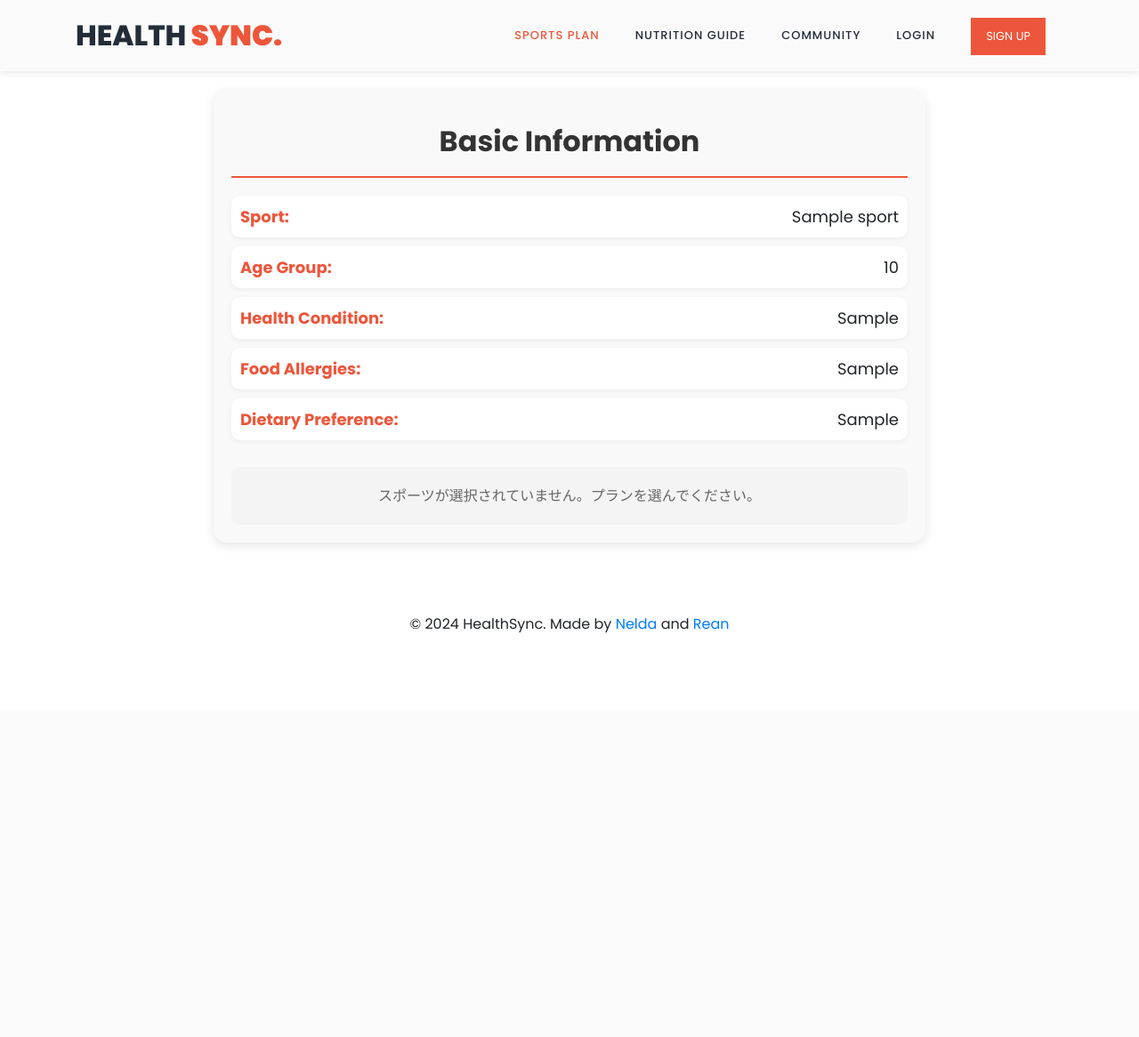
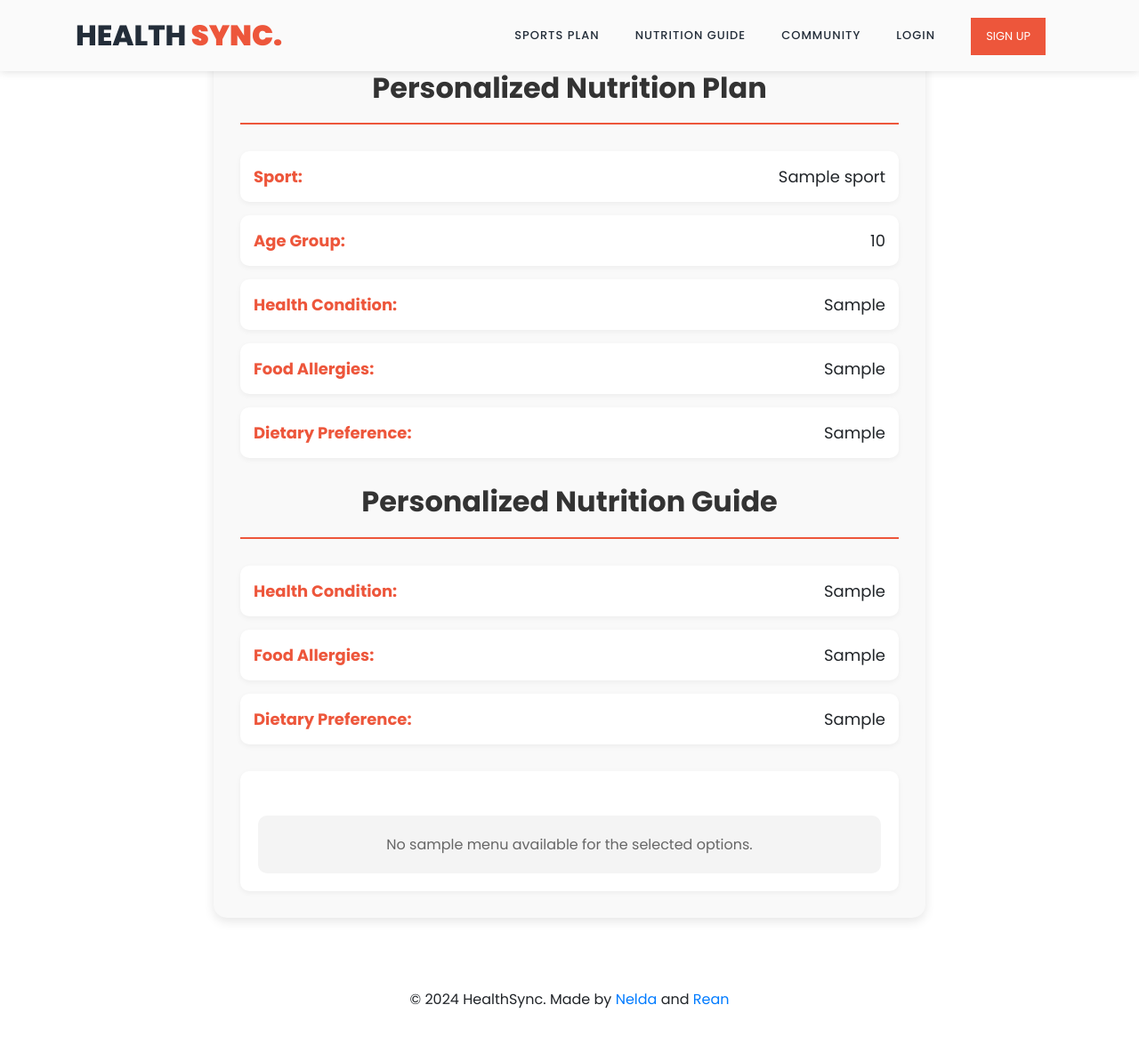
Before and after one commit to niwatorinoko/HealthSync, a Django app: template templates/authentications/nutrition_plan.html in a window 1280 px wide. Shown: the whole page at 89% size. Before the commit the page ends 712 px from the top, so only its background shows below. Run offline with Django 3.2, Linux system fonts and the light colour scheme; the template is opened without the code that fills it: most values are stand-ins (such as "Sample title", 1, 10 or a date in 2020); some libraries are stand-ins or nearby versions.

Commit message:
Fix: 栄養プランの見た目

```diff
--- a/authentications/views.py
+++ b/authentications/views.py
@@ -157,15 +157,13 @@ class NutritionPlanView(LoginRequiredMixin, TemplateView):
 
         # パーソナライズされた栄養ガイドを生成
         nutrition_guide = personalized_nutrition_guide(
-            sport=sport,
-            age_group=age_group,
             health_condition=health_condition,
             food_allergies=food_allergies,
             dietary_preference=dietary_preference
         )
 
         # Sample_Menuが辞書かどうかを確認
-        sample_menu_is_dict = isinstance(nutrition_guide.get("Sample Menu"), dict)
+        sample_menu_is_dict = isinstance(nutrition_guide.get("sample_menu"), dict)
 
         # コンテキストに栄養ガイド情報を追加
         context.update({
@@ -175,6 +173,6 @@ class NutritionPlanView(LoginRequiredMixin, TemplateView):
             'food_allergies': food_allergies,
             'dietary_preference': dietary_preference,
             'nutrition_guide': nutrition_guide,
-            'sample_menu_is_dict': sample_menu_is_dict,  # 追加
+            'sample_menu_is_dict': sample_menu_is_dict,
         })
         return context
--- a/healthsync/urls.py
+++ b/healthsync/urls.py
@@ -5,7 +5,7 @@ from django.conf.urls.static import static
 
 urlpatterns = [
     path('admin/', admin.site.urls),
-    path('accounts/', include('authentications.urls')),  # `accounts/` のルート
+    path('', include('authentications.urls')),  # `accounts/` のルート
     path('community/', include('community.urls')),  # `community/` のルート
 ]
 
--- a/static/css/templatemo-training-studio.css
+++ b/static/css/templatemo-training-studio.css
@@ -1651,8 +1651,7 @@ Yoga Foods Slider Styles
 .nutrition-guide-container {
   max-width: 800px;
   margin: 50px auto;
-  margin-top: 100px;
-  padding: 20px;
+  padding: 30px;
   background-color: #f9f9f9;
   border-radius: 15px;
   box-shadow: 0 4px 12px rgba(0, 0, 0, 0.1);
@@ -1662,9 +1661,8 @@ Yoga Foods Slider Styles
 .nutrition-title-bar {
   text-align: center;
   padding-bottom: 20px;
-  padding-top: 20px;
   border-bottom: 2px solid #ed563b;
-  margin-bottom: 20px;
+  margin-bottom: 30px;
 }
 
 .nutrition-title-bar h1 {
@@ -1678,26 +1676,74 @@ Yoga Foods Slider Styles
 .nutrition-info-list {
   list-style: none;
   padding: 0;
-  margin: 20px 0;
+  margin-bottom: 30px;
 }
 
 .nutrition-info-list li {
   font-size: 18px;
+  padding: 15px;
+  background-color: #ffffff;
+  border-radius: 10px;
+  box-shadow: 0 2px 6px rgba(0, 0, 0, 0.05);
+  display: flex;
+  justify-content: space-between;
+  margin-bottom: 15px;
+}
+
+.nutrition-info-list li strong {
+  color: #ed563b;
+}
+
+/* Nutrition Guide Section */
+.nutrition-guide-section {
+  background-color: #ffffff;
+  padding: 20px;
+  border-radius: 10px;
+  box-shadow: 0 2px 6px rgba(0, 0, 0, 0.05);
+  margin-top: 20px;
+}
+
+.nutrition-details-list {
+  list-style: none;
+  padding: 0;
+  margin-bottom: 20px;
+}
+
+.nutrition-details-list li {
+  font-size: 18px;
+  margin-bottom: 10px;
+  padding: 10px;
+  background-color: #f4f4f4;
+  border-radius: 10px;
+}
+
+/* Sample Menu */
+.sample-menu {
+  margin-top: 20px;
+}
+
+.sample-menu h3 {
+  font-size: 24px;
+  margin-bottom: 15px;
+  color: #ed563b;
+  text-align: center;
+}
+
+.sample-menu-list {
+  list-style: none;
+  padding: 0;
+}
+
+.sample-menu-list li {
+  font-size: 16px;
+  line-height: 1.6;
   margin-bottom: 10px;
   padding: 10px;
   background-color: #ffffff;
   border-radius: 10px;
   box-shadow: 0 2px 6px rgba(0, 0, 0, 0.05);
-  display: flex;
-  justify-content: space-between;
-}
-
-.nutrition-info-list li strong {
-  color: #ed563b;
-  margin-right: 10px;
-}
-
-/* No Selection Message */
+}
+
 .no-selection {
   text-align: center;
   font-size: 16px;
@@ -1707,6 +1753,7 @@ Yoga Foods Slider Styles
   border-radius: 10px;
   margin-top: 30px;
 }
+
 
 /*
 ---------------------------------------------
--- a/templates/authentications/nutrition_plan.html
+++ b/templates/authentications/nutrition_plan.html
@@ -1,12 +1,14 @@
 {% extends 'base.html' %}
+{% load static %}
 {% block content %}
-{% load static %}
 
 <div class="nutrition-guide-container">
+  <!-- タイトルバー -->
   <div class="nutrition-title-bar">
-    <h1><b>Basic Information</b></h1>
+    <h1><b>Personalized Nutrition Plan</b></h1>
   </div>
 
+  <!-- ユーザー情報の表示 -->
   <ul class="nutrition-info-list">
     <li><strong>Sport:</strong> {{ sport }}</li>
     <li><strong>Age Group:</strong> {{ age_group }}</li>
@@ -14,7 +16,6 @@
     <li><strong>Food Allergies:</strong> {{ food_allergies }}</li>
     <li><strong>Dietary Preference:</strong> {{ dietary_preference }}</li>
   </ul>
-
   {% if sport == 'running' %}
     {% include 'nutrition/running.html' %}
   {% elif sport == 'yoga' %}
@@ -23,8 +24,37 @@
     {% include 'nutrition/badminton.html' %}
   {% elif sport == 'swimming' %}
     {% include 'nutrition/swimming.html' %}
-  {% else %}
-    <p class="no-selection">スポーツが選択されていません。プランを選んでください。</p>
+  {% endif %}
+
+  <!-- パーソナライズされた栄養ガイド -->
+  {% if nutrition_guide %}
+
+  <div class="nutrition-title-bar">
+    <h1><b>Personalized Nutrition Guide</b></h1>
+  </div>
+  <ul class="nutrition-info-list">
+    <li><strong>Health Condition:</strong> {{ nutrition_guide.health_condition }}</li>
+    <li><strong>Food Allergies:</strong> {{ nutrition_guide.food_allergies }}</li>
+    <li><strong>Dietary Preference:</strong> {{ nutrition_guide.dietary_preference }}</li>
+  </ul>
+
+  <div class="nutrition-guide-section">
+    <!-- サンプルメニューの表示 -->
+    {% if sample_menu_is_dict %}
+    <div class="sample-menu">
+      <h3><b>Sample Menu</b></h3>
+      <ul class="nutrition-details-list">
+        <li><strong>Breakfast:</strong> {{ nutrition_guide.sample_menu.breakfast }}</li>
+        <li><strong>Lunch:</strong> {{ nutrition_guide.sample_menu.lunch }}</li>
+        <li><strong>Dinner:</strong> {{ nutrition_guide.sample_menu.dinner }}</li>
+        <li><strong>Snacks:</strong> {{ nutrition_guide.sample_menu.snacks }}</li>
+        <li><strong>Supplements:</strong> {{ nutrition_guide.sample_menu.supplements }}</li>
+      </ul>
+    </div>
+    {% else %}
+    <p class="no-selection">No sample menu available for the selected options.</p>
+    {% endif %}
+  </div>
   {% endif %}
 </div>
 
--- a/templates/header.html
+++ b/templates/header.html
@@ -4,19 +4,13 @@
     <div class="row">
       <div class="col-12">
         <nav class="main-nav">
-          <a href="{% url 'authentications:index' %}" class="logo"
-            >Health<em> Sync.</em></a
-          >
+          <a href="{% url 'authentications:index' %}" class="logo">Health<em> Sync.</em></a>
           <ul class="nav">
             <li class="scroll-to-section">
-              <a href="{% url 'authentications:sport_plan' %}" class="active"
-                >Sports Plan</a
-              >
+              <a href="{% url 'authentications:sport_plan' %}">Sports Plan</a>
             </li>
             <li class="scroll-to-section">
-              <a href="{% url 'authentications:nutrition_plan' %}"
-                >Nutrition Guide</a
-              >
+              <a href="{% url 'authentications:nutrition_plan' %}">Nutrition Guide</a>
             </li>
             <li class="scroll-to-section">
               <a href="{% url 'community:list' %}">Community</a>
@@ -24,16 +18,10 @@
 
             {% if request.user.is_authenticated %}
             <li class="scroll-to-section">
-              <a href="{% url 'authentications:profile' user.pk %}"
-                >Welcome, {{ request.user }}!</a
-              >
+              <a href="{% url 'authentications:profile' user.pk %}">Welcome, {{ request.user }}!</a>
             </li>
             <li class="scroll-to-section">
-              <a
-                class="button is-warning"
-                href="{% url 'authentications:logout' %}"
-                >logout</a
-              >
+              <a class="button is-warning" href="{% url 'authentications:logout' %}">logout</a>
             </li>
             {% else %}
             <li class="scroll-to-section">
```
Also changed, not shown: authentications/nutrition_guide.py (+26 -62 lines), templates/base_1.html (deleted, +0 -20 lines), templates/header_1.html (deleted, +0 -147 lines).
